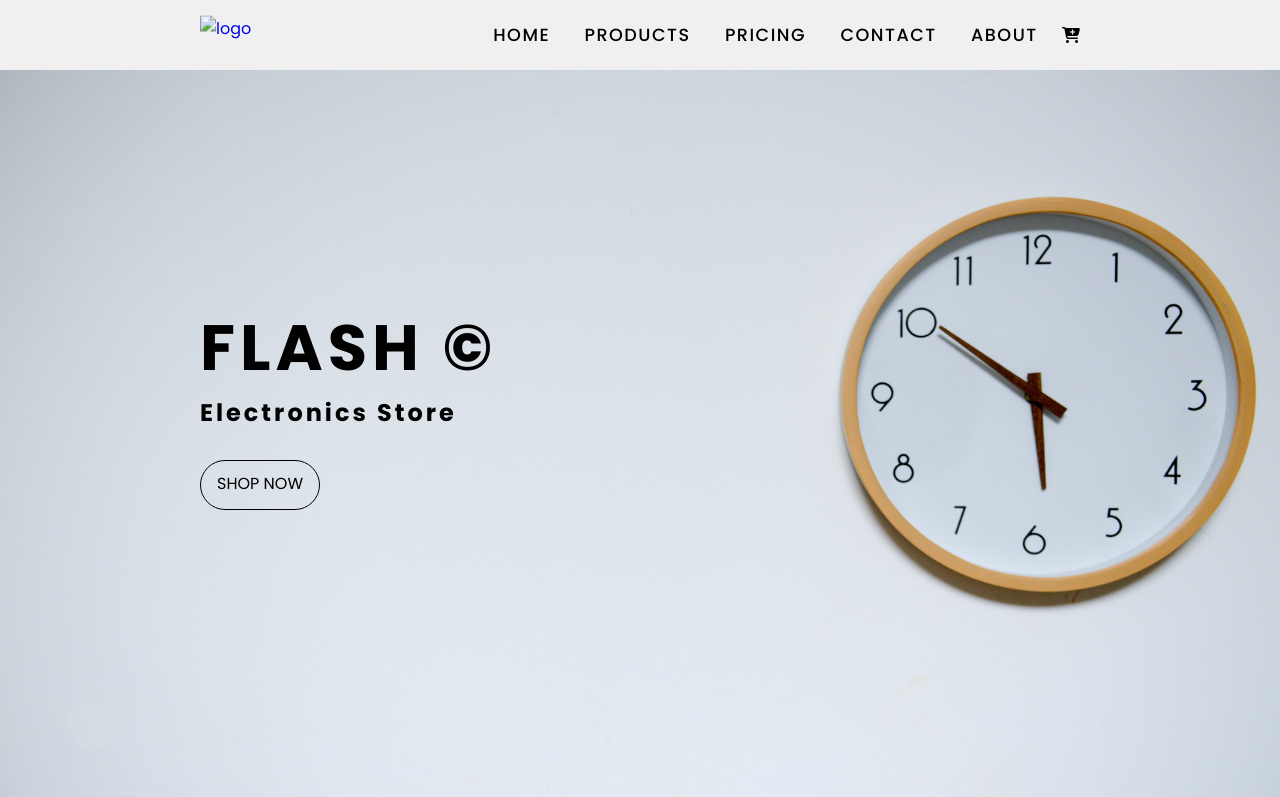
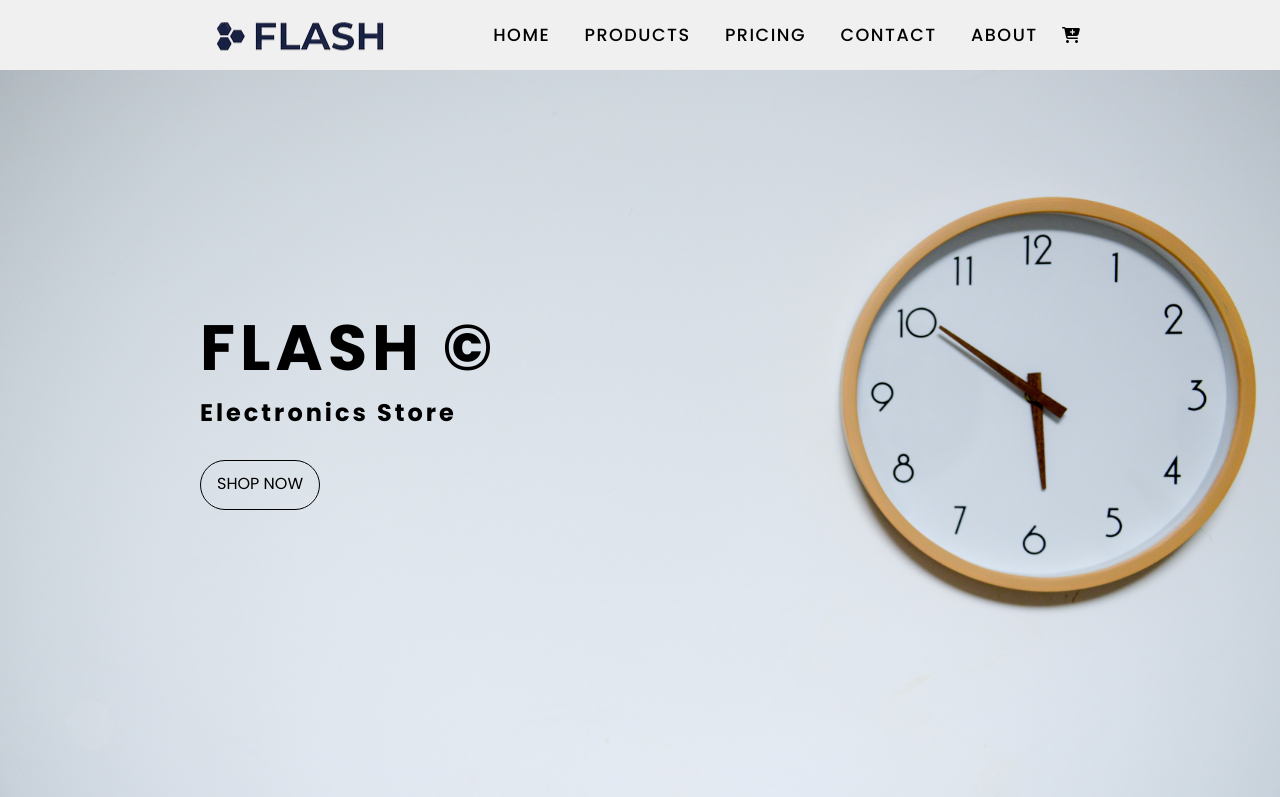
Before and after one commit to itssAnas/flash, a plain HTML site: page index.html in a window 1280 px wide. Shown: the top 797 px of the page. Drawn offline with Linux system fonts and the light colour scheme.

Commit message:
Update index.html

```diff
--- a/index.html
+++ b/index.html
@@ -14,7 +14,7 @@
     <body>
     <section>
             <header class="header">
-                <a href="index.html"><img  class="logo" src="../IMGS/Free_Sample_By_Wix_Edited.png" alt="logo"></a>
+                <a href="index.html"><img  class="logo" src="Free_Sample_By_Wix_Edited.png" alt="logo"></a>
                 <nav class="navigation">
                         <a href="#">Home</a>
                         <a href="#products">Products</a>
```
